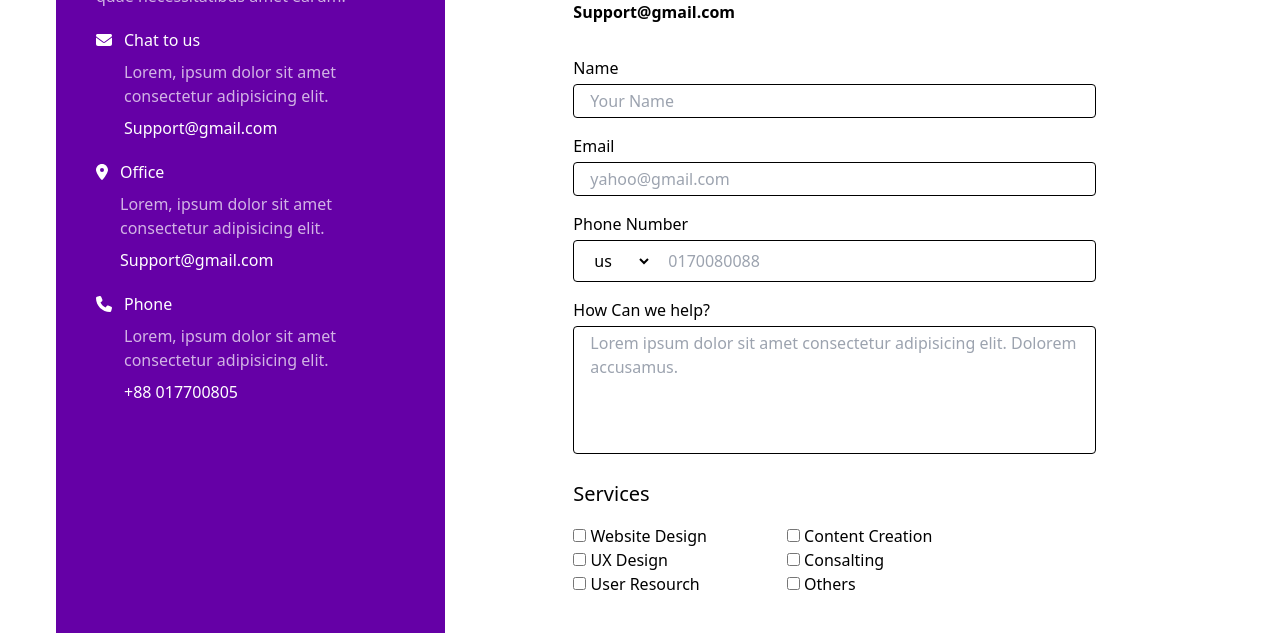
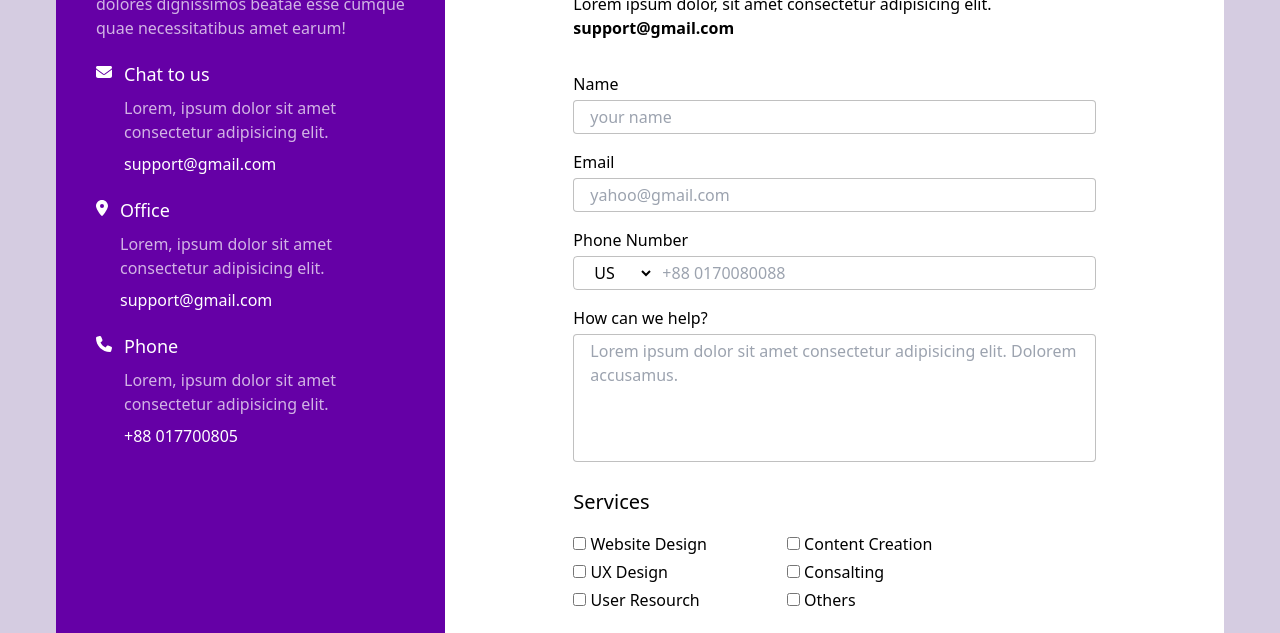
Before and after one commit to Suzan1999/contact-form-brand, a website: page src/index.html in a window 1280 px wide. Shown: the part 180-813 px from the top of the page. Drawn offline with Linux system fonts and the light colour scheme.

Commit message:
Update From Contact Page

```diff
--- a/src/index.html
+++ b/src/index.html
@@ -8,22 +8,22 @@
     <!-- FontAwesome Icon CDN -->
     <link rel="stylesheet" href="https://cdnjs.cloudflare.com/ajax/libs/font-awesome/6.3.0/css/all.min.css" integrity="sha512-SzlrxWUlpfuzQ+pcUCosxcglQRNAq/DZjVsC0lE40xsADsfeQoEypE+enwcOiGjk/bSuGGKHEyjSoQ1zVisanQ==" crossorigin="anonymous" referrerpolicy="no-referrer" />
     <!-- Tailwind stylesheet  -->
-    <link rel="stylesheet" href="../public/assets/css/output.css">git
+    <link rel="stylesheet" href="../public/assets/css/output.css">
 </head>
 <body>
     <!-- Starts From Contact Section -->
-    <div class="contact">
+    <div class="contact bg-background py-10">
         <div class="lg:container mx-auto lg:max-w-screen-2xl px-5 md:px-8 lg:px-14">
             <!-- Contact Content  -->
-            <div class="contact__content flex flex-wrap justify-between">
+            <div class="contact__content flex flex-wrap justify-between rounded-2xl">
                 <!-- Contact Details  -->
-                <div class="contact__details bg-[#6500A6] p-5 lg:p-10 text-white w-full md:w-1/3 relative order-2 md:order-1">
+                <div class="contact__details bg-[#6500A6] p-5 lg:p-10 text-white w-full md:w-1/3 relative order-2 md:order-1 rounded-b-lg md:rounded-l-lg">
                     <!-- Contact Heading  -->
                     <h1 class="contact__heading text-xl font-bold">
                         Get in touch
                     </h1>
                     <!-- Contact Description  -->
-                    <p class="contact__desc opacity-70">
+                    <p class="contact__desc opacity-70 mt-4">
                         Lorem ipsum dolor sit, amet consectetur adipisicing elit. Placeat adipisci ut dolores dignissimos beatae esse cumque quae necessitatibus amet earum!
                     </p>
                     <!-- Contact Item  -->
@@ -32,9 +32,9 @@
                             <i class="fa-solid fa-envelope"></i>
                         </span>
                         <ul>
-                            <li>Chat to us</li>
+                            <li class="text-lg">Chat to us</li>
                             <li class="mt-2 opacity-70">Lorem, ipsum dolor sit amet consectetur adipisicing elit.</li>
-                            <li class="mt-2">Support@gmail.com</li>
+                            <li class="mt-2">support@gmail.com</li>
                         </ul>
                     </div>
                     <!-- Contact Item  -->
@@ -43,9 +43,9 @@
                             <i class="fa-solid fa-location-dot"></i>
                         </span>
                         <ul>
-                            <li>Office</li>
+                            <li class="text-lg">Office</li>
                             <li class="mt-2 opacity-70">Lorem, ipsum dolor sit amet consectetur adipisicing elit.</li>
-                            <li class="mt-2">Support@gmail.com</li>
+                            <li class="mt-2">support@gmail.com</li>
                         </ul>
                     </div>
                     <!-- Contact Item  -->
@@ -54,7 +54,7 @@
                             <i class="fa-solid fa-phone"></i>
                         </span>
                         <ul>
-                            <li>Phone</li>
+                            <li class="text-lg">Phone</li>
                             <li class="mt-2 opacity-70">Lorem, ipsum dolor sit amet consectetur adipisicing elit.</li>
                             <li class="mt-2">+88 017700805</li>
                         </ul>
@@ -89,43 +89,42 @@
                         </ul>
                     </div>
                 </div>
-
                 <!-- Contact Form  -->
-                <div class="contact__form w-full md:w-2/3 py-10 lg:py-20 md:px-16 lg:px-20 xl:px-32 bg-white order-1 md:order-2">
+                <div class="contact__form w-full md:w-2/3 py-10 lg:py-20 px-8 md:px-16 lg:px-20 xl:px-32 bg-white order-1 md:order-2 rounded-t-lg md:rounded-r-lg">
                     <!-- Form Title  -->
                     <h1 class="form__title text-2xl md:text-4xl font-bold">
-                        Level Up Your Brand
+                        Level up your brand
                     </h1>
                     <!-- Form Para  -->
                     <p class="form-para mt-3">
-                        Lorem ipsum dolor, sit amet consectetur adipisicing elit. <span class="font-semibold">Support@gmail.com</span>
+                        Lorem ipsum dolor, sit amet consectetur adipisicing elit. <span class="font-semibold">support@gmail.com</span>
                     </p>
                     <!-- Form  -->
                     <form action="#" class="mt-8">
                         <label for="name">
                             Name
                         </label>
-                        <input class="w-full border border-solid border-black rounded outline-none mt-1 py-1 px-4" type="text" name="" id="name" placeholder="Your Name">
+                        <input class="w-full border border-solid border-sujon rounded outline-none mt-1 py-1 px-4" type="text" name="" id="name" placeholder="your name">
                         <label class="inline-block mt-4" for="email">
                             Email
                         </label>
-                        <input class="w-full border border-solid border-black rounded outline-none mt-1 py-1 px-4" type="email" name="" id="email" placeholder="yahoo@gmail.com">
+                        <input class="w-full border border-solid border-sujon rounded outline-none mt-1 py-1 px-4" type="email" name="" id="email" placeholder="yahoo@gmail.com">
                         <label class="inline-block mt-4" for="">
                             Phone Number
                         </label>
-                        <div class="border border-solid border-black rounded py-1 px-4 mt-1 flex ">
+                        <div class="border border-solid border-sujon rounded py-1 px-4 mt-1 flex ">
                             <select class="bg-transparent" name="" id="">
-                                <option value="">us</option>
-                                <option value="">bd</option>
-                                <option value="">uk</option>
-                                <option value="">africa</option>
+                                <option value="">US</option>
+                                <option value="">BD</option>
+                                <option value="">UK</option>
+                                <option value="">Africa</option>
                             </select>
-                            <input class="w-full  outline-none py-1 px-4" type="tel" name="" id="" placeholder="0170080088">
+                            <input class="w-full  outline-none pl-2" type="tel" name="" id="" placeholder="+88 0170080088">
                         </div>
-                        <label class="inline-block mt-4" for="">
-                            How Can we help?
+                        <label class="inline-block mt-4" for="message">
+                            How can we help?
                         </label>
-                        <textarea class="w-full border border-solid border-black rounded outline-none mt-1 py-1 px-4 resize-none h-32" name="" id="" cols="30" rows="10" placeholder="Lorem ipsum dolor sit amet consectetur adipisicing elit. Dolorem accusamus."></textarea>
+                        <textarea class="w-full border border-solid border-sujon rounded outline-none mt-1 py-1 px-4 resize-none h-24 md:h-32" name="" id="message" cols="30" rows="10" placeholder="Lorem ipsum dolor sit amet consectetur adipisicing elit. Dolorem accusamus."></textarea>
                         <label class="inline-block text-xl font-medium mt-5" for="">
                             Services
                         </label>
@@ -137,13 +136,13 @@
                                         Website Design
                                     </label>
                                 </li>
-                                <li>
+                                <li class="mt-1">
                                     <input type="checkbox" name="" id="ux-design">
                                     <label for="ux-design">
                                         UX Design
                                     </label>
                                 </li>
-                                <li>
+                                <li class="mt-1">
                                     <input type="checkbox" name="" id="user-resourch">
                                     <label for="user-resourch">
                                         User Resourch
@@ -157,13 +156,13 @@
                                         Content Creation
                                     </label>
                                 </li>
-                                <li>
+                                <li class="mt-1">
                                     <input type="checkbox" name="" id="consalting">
                                     <label for="consalting">
                                         Consalting
                                     </label>
                                 </li>
-                                <li>
+                                <li class="mt-1">
                                     <input type="checkbox" name="" id="others">
                                     <label for="others">
                                         Others
@@ -173,7 +172,7 @@
                         </div>
                         <!-- Form Button  -->
                         <div class="mt-10">
-                            <button class="w-full bg-[#6500A6] rounded-lg pt-2 pb-3 px-5 text-xl font-medium text-white hover:opacity-80" type="button">
+                            <button class="w-full bg-[#6500A6] rounded-lg pt-2 pb-3 px-5 text-xl  font-bold text-white hover:opacity-80" type="button">
                                 Get Started
                             </button>
                         </div>
--- a/tailwind.config.js
+++ b/tailwind.config.js
@@ -2,7 +2,12 @@
 module.exports = {
   content: ["./src/**/*.{html,js}"],
   theme: {
-    extend: {},
+    extend: {
+      colors: {
+        'sujon': '#71717171',
+        'background': '#D5CCE1',
+      },
+    },
   },
   plugins: [],
 }
```
Also changed, not shown: public/assets/css/output.css, 1 other file.
